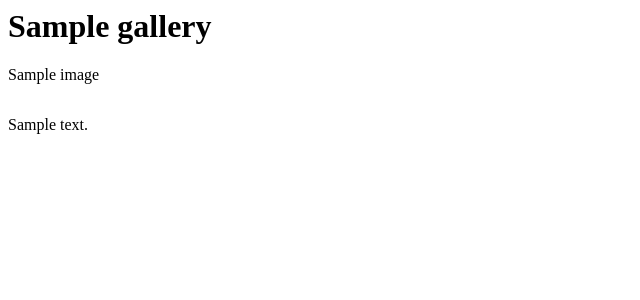
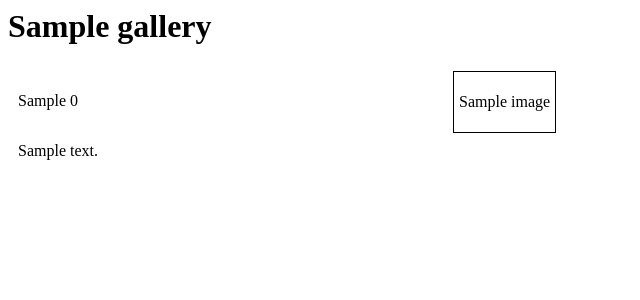
Before and after one commit to firstdayofjune/cmsplugin_fancy_filery, a Django app: template templates/cmsplugin_fancy_filery/base.html in a window 1280 px wide. Shown: the top 300 px of the page, without its empty margins (0-640 px from the left). Run offline with Django 3.2, Linux system fonts and the light colour scheme; the template is opened without the code that fills it: most values are stand-ins (such as "Sample title", 1, 10 or a date in 2020); some libraries are stand-ins or nearby versions.

Commit message:
First css applied to the gallery

```diff
--- /dev/null
+++ b/static/cmsplugin_fancy_filery/css/fancy_desktop.css
@@ -0,0 +1,37 @@
+.fancy-filery {
+    width: 95%;
+}
+
+.fancy-filery .fancy-image-main {
+    display: inline-block;
+    float: left;
+    margin: 5px;
+    padding: 5px;
+}
+
+.fancy-filery .
+
+.fancy-filery .fancy-aside {
+    display: inline-block;
+    float: left;
+    text-align: center;
+    width: 60%;
+}
+
+.fancy-filery .fancy-image-preview {
+    display: inline;
+    float: left;
+    width: auto;
+    height: auto;
+    border: 1px solid #000000;
+    margin: 5px;
+    padding: 5px;
+}
+
+.fancy-filery .fancy-image-preview img {
+    display: inline;
+}
+
+.fancy-filery .fancy-image-preview p:last-child {
+    overflow: hidden;
+}
--- a/templates/cmsplugin_fancy_filery/base.html
+++ b/templates/cmsplugin_fancy_filery/base.html
@@ -1,7 +1,28 @@
 <h1>{{ gallery.title }} </h1>
-{% load thumbnail %}
-{% for image in images %}
-    <p>{{ image.title }}</p>
-    <img src="{% thumbnail image.filer 250x250 crop %}">
-    <p>{{ image.description }}</p>
-{% endfor %}
+{% load sekizai_tags staticfiles thumbnail  %}
+{% addtoblock "css" %}
+    <link rel="stylesheet" href="{% static "cmsplugin_fancy_filery/css/fancy_desktop.css" %}">
+    <style type="text/css">
+        .fancy-filery .fancy-image-main {
+            width: 420px;
+        }
+    </style>
+{% endaddtoblock %}
+
+{% autoescape on %}
+<div class="fancy-filery">
+    <div class="fancy-image-main">
+        <p class="fancy-title">{{ images.0.title }}</p>
+        <img src="{% thumbnail images.0.filer 400x400 crop %}">
+        <p class="fancy-desc">{{ images.0.description }}</p>
+    </div>
+<div class="fancy-aside">
+    {% for image in images|slice:"1:" %}
+        <div class="fancy-image-preview">
+            <p class="fancy-title">{{ image.title }}</p>
+            <img src="{% thumbnail image.filer 150x150 crop %}">
+        </div>
+    {% endfor %}
+</div>
+</div>
+{% endautoescape %}
```
